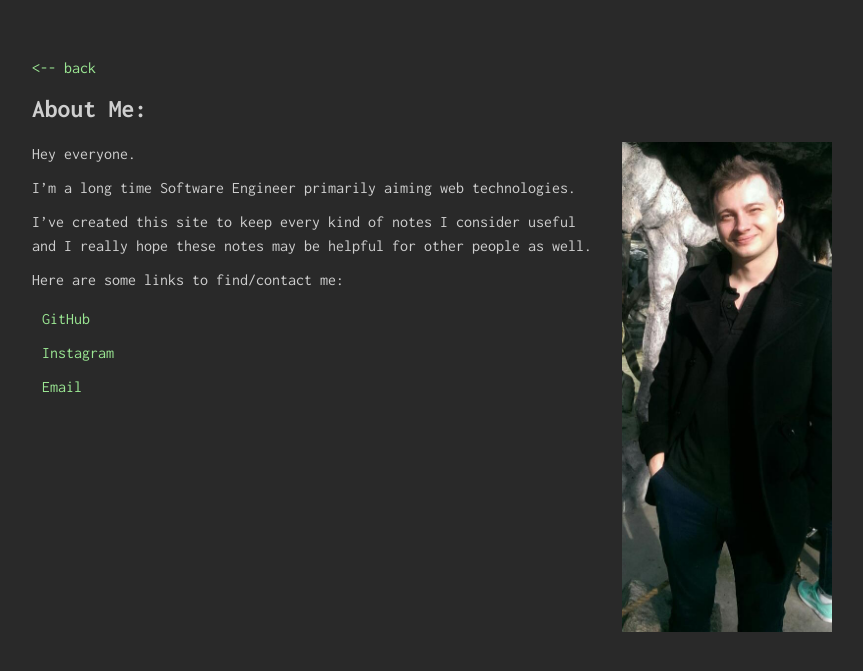
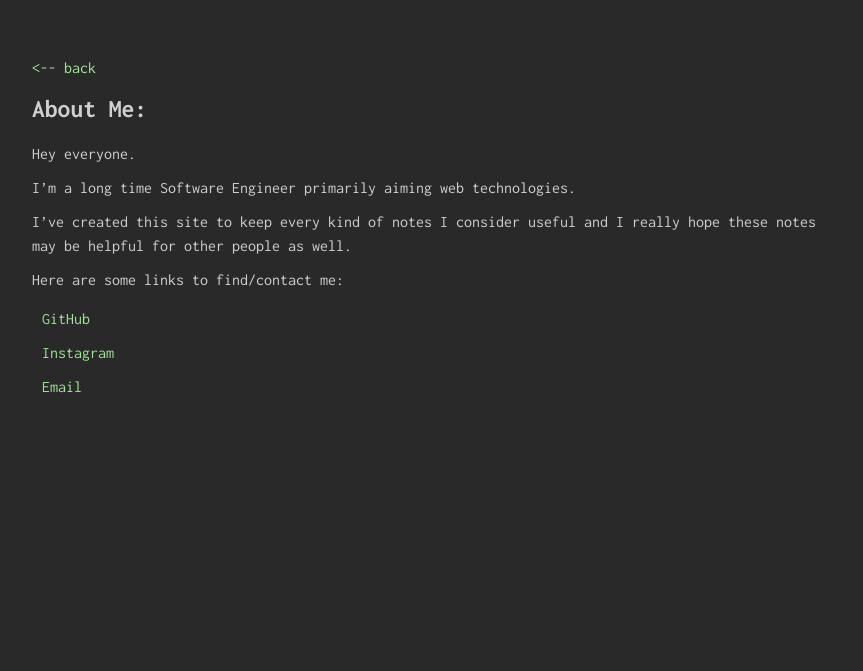
Before and after one commit to krydos/blog, a Jekyll site: the page built from me/index.md, in a window 1280 px wide. Shown: the top 671 px of the page, without its empty margins (208-1071 px from the left). Built offline with Jekyll 4.4.1, drawn with Linux system fonts in a browser that asks for light colours.

Commit message:
Remove photo on about me page

```diff
--- a/me/index.md
+++ b/me/index.md
@@ -1,7 +1,6 @@
 ---
 layout: about
 ---
-<img style="padding-left:30px; float:right; width:210px;" src="/assets/img/me.jpg" />
 
 Hey everyone.
 
```
